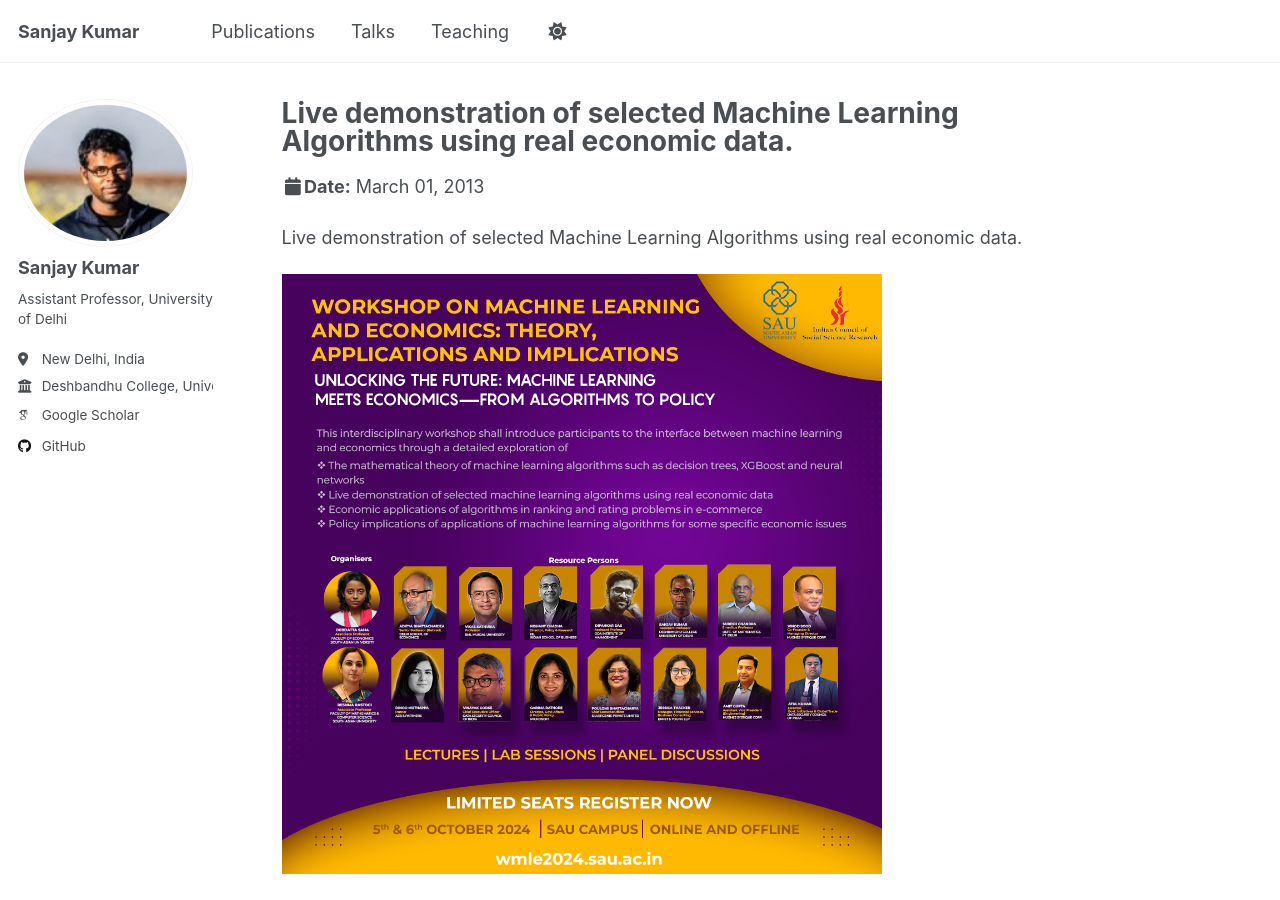
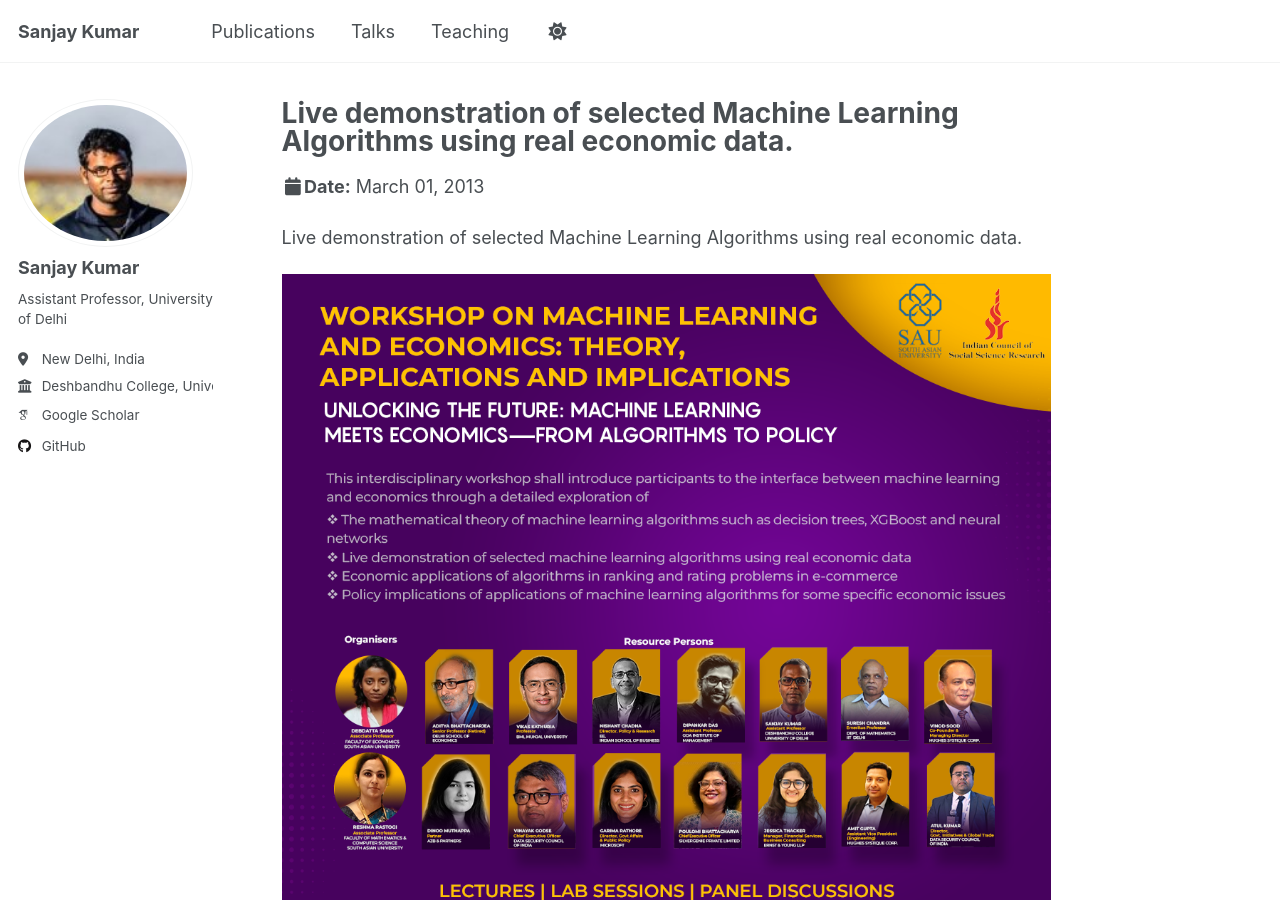
Before and after one commit to sanjayksau/sanjayksau.github.io, a Jekyll site: the page built from _talks/t1.md, in a window 1280 px wide and 900 px high. Built offline with Jekyll 4.4.1, drawn with Linux system fonts in a browser that asks for light colours; some web fonts are replaced.

Commit message:
Update t1.md

```diff
--- a/_talks/t1.md
+++ b/_talks/t1.md
@@ -11,6 +11,6 @@ location: "South Asian University, India"
 
 Live demonstration of selected Machine Learning Algorithms using real economic data.
 
-<img src="/images/wmle.jpg" alt="Workshop on Machine Learning and Economics (WMLE 2024) at SAU, " width="600px">
+<img src="/images/wmle.jpg" alt="Workshop on Machine Learning and Economics (WMLE 2024) at SAU, " width="800px">
 
 [More information here]([[http://exampleurl.com](https://wmle2024.sau.ac.in/)]([https://sites.google.com/view/wmle2024/home](https://wmle2024.sau.ac.in/)))
```
